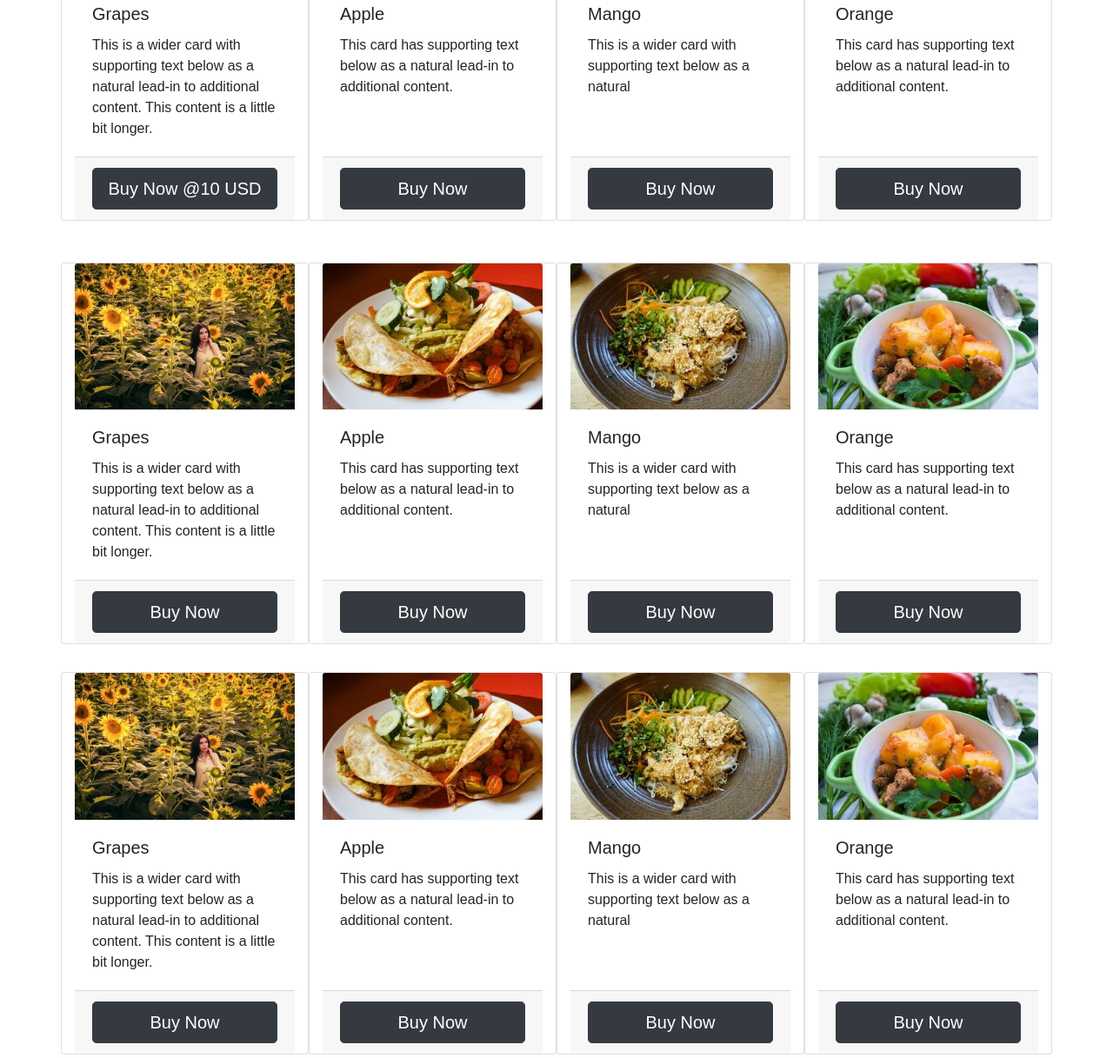
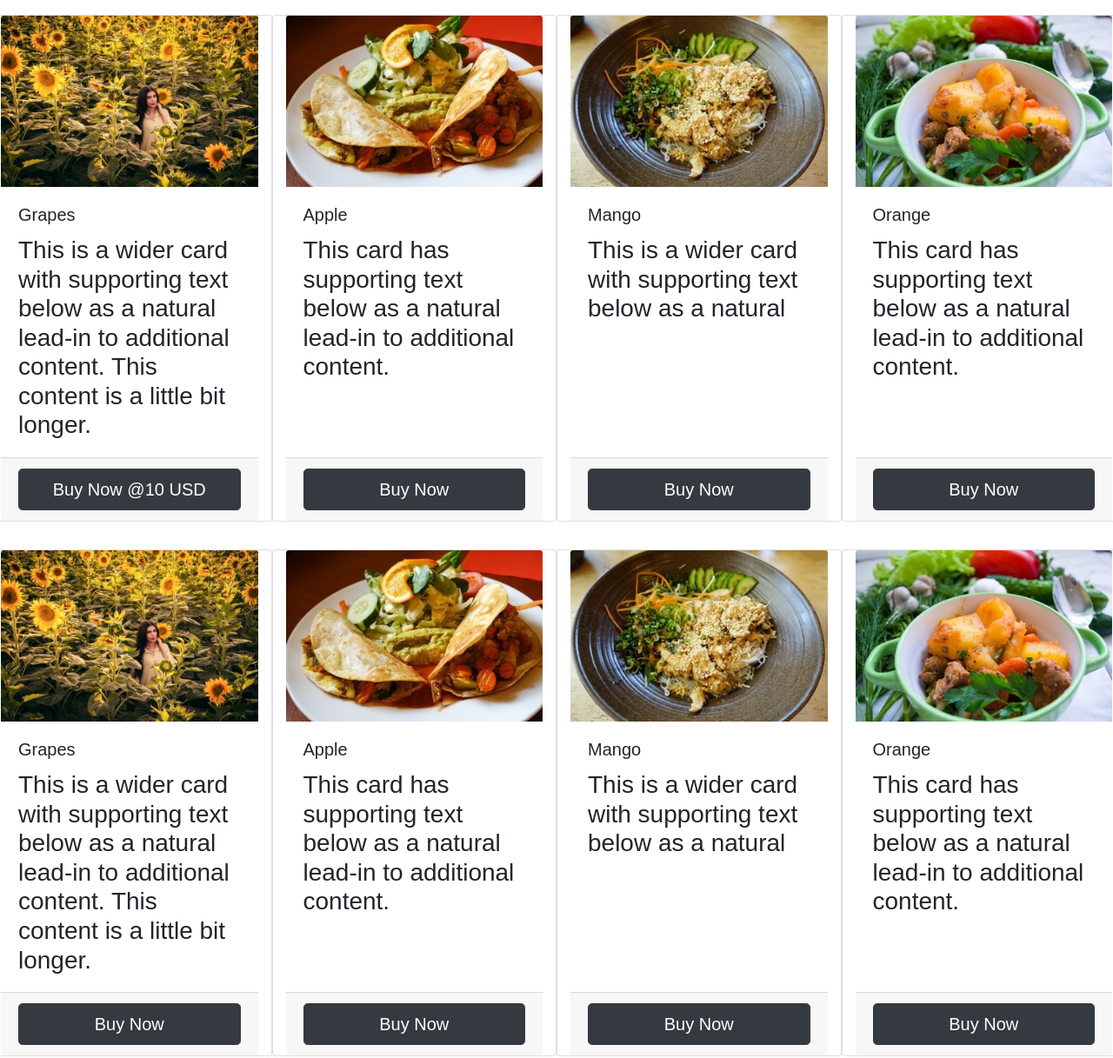
Before and after one commit to shriyashh/farmfresh.github.io, a plain HTML site: page index.html in a window 1280 px wide. Shown: the part 1355-2572 px from the top of the page at 87% size. Drawn offline with nearby package versions, Linux system fonts and the light colour scheme.

Commit message:
Update index.html

```diff
--- a/index.html
+++ b/index.html
@@ -1,4 +1,5 @@
 <!DOCTYPE html>
+
 <html lang="en">
   <head>
     <!-- Required meta tags -->
@@ -19,7 +20,9 @@
     <link rel="stylesheet" type="text/css" href="style1.css">
 
 </head>
-  <body>
+
+<body class="">
+
     <!-- Optional JavaScript -->
     <!-- jQuery first, then Popper.js, then Bootstrap JS -->
     <script
@@ -44,8 +47,10 @@
 
 
   <div class="container">
-    <nav id="navbar-example2"class="fixed-top navbar navbar-expand-lg navbar navbar-light bg-light">
-      <a class="navbar-brand font-weight-bold text-success" href="#">FARM FRESH</a>
+    <nav id="navbar-example2"class=" fixed-top navbar navbar-expand-lg navbar navbar-light bg-light">
+      <a class=" navbar-brand font-weight-bold text-success" href="#">FARM SPICES-JUICES</a>
+
+
           <button
         class="navbar-toggler"
         type="button"
@@ -58,9 +63,10 @@
         <span class="navbar-toggler-icon"></span>
       </button>
 
+
       <div class="collapse navbar-collapse" id="navbarSupportedContent">
-        <ul class="navbar-nav mr-auto">
-          <li class="nav-item">
+        <ul class="navbar-nav ml-auto">
+          <li class="nav-item ">
             <a class="nav-link" href="#">HOME</a>
           </li>
           <li class="nav-item">
@@ -79,7 +85,8 @@
           </li>
         </ul>
 
-        <div class="col-lg-6">
+
+        <div class="col-lg-4">
             <div class="input-group">
               <input type="text" class="form-control" placeholder="Search for...">
               <span class="input-group-btn">
@@ -87,20 +94,22 @@
               </span>
             </div><!-- /input-group -->
           </div><!-- /.col-lg-6 -->
+        </div><!-- /.row -->
+      </div>
     </nav>
 
 
-<div class="jumbotron">
-  <h1 class="display">COVID 19!</h1>
-  <p class="lead">This is a simple hero unit, a simple jumbotron-style component for calling extra attention to featured content or information.</p>
-  <hr class="">
+       <div class="jumbotron text-light bg-dark">
+         <h1 class="display-5 mt-5 ">COVID 19!</h1>
+         <p class="lead ">This is a simple hero unit, a simple jumbotron-style component for calling extra attention to featured content or information.</p>
+         <hr>
          <p>It uses utility classes for typography and spacing to space content out within the larger container.</p>
-  <a class="btn btn-primary btn-lg" href="https://www.google.com/search?q=covid-19&oq=covi&aqs=chrome.0.69i59j69i57j0l5j69i61.1940j0j7&sourceid=chrome&ie=UTF-8#wptab=s:H4sIAAAAAAAAAONgVuLVT9c3NMwySk6OL8zJecTozS3w8sc9YSmnSWtOXmO04eIKzsgvd80rySypFNLjYoOyVLgEpVB1ajBI8XOhCvHsYuL2SE3MKckILkksKV7EKpicX5Sfl1iWWVRarFAMEgMAoubRkIEAAAA" role="button">Learn more</a>
+         <a class="btn btn-primary btn-md" href="https://www.google.com/search?q=covid-19&oq=covi&aqs=chrome.0.69i59j69i57j0l5j69i61.1940j0j7&sourceid=chrome&ie=UTF-8#wptab=s:H4sIAAAAAAAAAONgVuLVT9c3NMwySk6OL8zJecTozS3w8sc9YSmnSWtOXmO04eIKzsgvd80rySypFNLjYoOyVLgEpVB1ajBI8XOhCvHsYuL2SE3MKckILkksKV7EKpicX5Sfl1iWWVRarFAMEgMAoubRkIEAAAA" role="button">Learn more</a>
        </div>
 
 
 
-      <div id="carouselExampleCaptions" class="carousel slide" data-ride="carousel">
+      <div id="carouselExampleCaptions" class="carousel slide" data-ride="carousel" data-interval="2000">
         <ol class="carousel-indicators">
           <li data-target="#carouselExampleCaptions" data-slide-to="0" class="active"></li>
           <li data-target="#carouselExampleCaptions" data-slide-to="1"></li>
@@ -109,21 +118,21 @@
       <div class="carousel-inner">
         <div class="carousel-item active">
          <img src="4.jpg" class="d-block w-100 h-25" alt="...">
-          <div class="carousel-caption d-none d-md-block">
+          <div class="carousel-caption d-none d-md-block text-lg">
             <h5>First slide label</h5>
             <p>Nulla vitae elit libero, a pharetra augue mollis interdum.</p>
           </div>
         </div>
         <div class="carousel-item">
           <img src="4.jpg" class="d-block w-100 h-25" alt="...">
-        <div class="carousel-caption d-none d-md-block">
+        <div class="carousel-caption d-none d-md-block text-lg">
           <h5>Second slide label</h5>
           <p>Lorem ipsum dolor sit amet, consectetur adipiscing elit.</p>
         </div>
       </div>
       <div class="carousel-item">
         <img src="4.jpg" class="d-block w-100 h-25" alt="...">
-        <div class="carousel-caption d-none d-md-block">
+        <div class="carousel-caption d-none d-md-block text-lg">
           <h5>Third slide label</h5>
           <p>Praesent commodo cursus magna, vel scelerisque nisl consectetur.</p>
         </div>
@@ -136,52 +145,51 @@
       <a class="carousel-control-next" href="#carouselExampleCaptions" role="button" data-slide="next">
         <span class="carousel-control-next-icon" aria-hidden="true"></span>
         <span class="sr-only">Next</span>
-  </a>
-</div>
+      </a></div>
 
-  <section class="my-3">
-    <div class="py-3">
+
+    <h3 class="display-5 text-center py-4 my-3">Our Products<h3>
         <div class="row">
           <div class="card col-md-3 col-lg-3 col-sm-12">
             <img class="card-img-top" src="1.jpg" alt="Card image cap">
               <div class="card-body">
-                <h5 class="card-title">Grapes</h5>
-                <p class="card-text">This is a wider card with supporting text below as a natural lead-in to additional content. This content is a little bit longer.</p>
+                <h5 class="display-5 card-title text-left">Grapes</h5>
+                <p class="card-text text-sm-left font-weight-light">This is a wider card with supporting text below as a natural lead-in to additional content. This content is a little bit longer.</p>
               </div>
           <div class="card-footer ">
-          <a class="btn btn-dark btn-primary btn-lg btn-block" href="grapes.html" role="button">Buy Now @10 USD</a>
+          <a class="btn btn-dark btn-primary btn-lg btn-block" href="#" role="button">Buy Now @10 USD</a>
           </div>
         </div>
 
     <div class="card col-md-3 col-lg-3 col-sm-12">
       <img class="card-img-top" src="2.jpg" alt="Card image cap">
         <div class="card-body">
-          <h5 class="card-title">Apple</h5>
-          <p class="card-text">This card has supporting text below as a natural lead-in to additional content.</p>
+          <h5 class="display-5 card-title text-left">Apple</h5>
+          <p class="card-text text-sm-left font-weight-light">This card has supporting text below as a natural lead-in to additional content.</p>
         </div>
       <div class="card-footer ">
-        <a class="btn btn-dark btn-primary btn-lg btn-block" href="grapes.html" role="button">Buy Now </a>
+        <a class="btn btn-dark btn-primary btn-lg btn-block" href="#" role="button">Buy Now </a>
       </div>
     </div>
 
     <div class="card col-md-3 col-lg-3 col-sm-12">
         <img class="card-img-top" src="3.jpg" alt="Card image cap">
           <div class="card-body">
-            <h5 class="card-title">Mango</h5>
-            <p class="card-text">This is a wider card with supporting text below as a natural</p>
+            <h5 class="display-5 card-title text-left">Mango</h5>
+            <p class="card-text text-sm-left font-weight-light">This is a wider card with supporting text below as a natural</p>
           </div>
       <div class="card-footer ">
-        <button type="button" class="btn btn-dark btn-primary btn-lg btn-block">Buy Now</button>
+        <a class="btn btn-dark btn-primary btn-lg btn-block" href="#" role="button">Buy Now </a>
       </div>
     </div>
     <div class="card col-md-3 col-lg-3 col-sm-12">
       <img class="card-img-top" src="4.jpg" alt="Card image cap">
         <div class="card-body">
-          <h5 class="card-title">Orange</h5>
-          <p class="card-text">This card has supporting text below as a natural lead-in to additional content.</p>
+          <h5 class="display-5 card-title text-left">Orange</h5>
+          <p class="card-text text-sm-left font-weight-light">This card has supporting text below as a natural lead-in to additional content.</p>
         </div>
           <div class="card-footer ">
-        <a class="btn btn-dark btn-primary btn-lg btn-block" href="grapes.html" role="button">Buy Now</a>
+            <a class="btn btn-dark btn-primary btn-lg btn-block" href="#" role="button">Buy Now</a>
           </div>
       </div>
     </div>
@@ -195,41 +203,41 @@
           <div class="card col-md-3 col-lg-3 col-sm-12">
             <img class="card-img-top" src="1.jpg" alt="Card image cap">
               <div class="card-body">
-                <h5 class="card-title">Grapes</h5>
-                <p class="card-text">This is a wider card with supporting text below as a natural lead-in to additional content. This content is a little bit longer.</p>
+                <h5 class="display-5 card-title text-left">Grapes</h5>
+                <p class="card-text text-sm-left font-weight-light">This is a wider card with supporting text below as a natural lead-in to additional content. This content is a little bit longer.</p>
               </div>
               <div class="card-footer ">
-                <a class="btn btn-dark btn-primary btn-lg btn-block" href="grapes.html" role="button">Buy Now</a>
+                <a class="btn btn-dark btn-primary btn-lg btn-block" href="#" role="button">Buy Now </a>
                </div>
           </div>
         <div class="card col-md-3 col-lg-3 col-sm-12">
           <img class="card-img-top" src="2.jpg" alt="Card image cap">
             <div class="card-body">
-              <h5 class="card-title">Apple</h5>
-              <p class="card-text">This card has supporting text below as a natural lead-in to additional content.</p>
+              <h5 class="display-5 card-title text-left">Apple</h5>
+              <p class="card-text text-sm-left font-weight-light">This card has supporting text below as a natural lead-in to additional content.</p>
             </div>
           <div class="card-footer ">
-            <a class="btn btn-dark btn-primary btn-lg btn-block" href="grapes.html" role="button">Buy Now</a>
+            <a class="btn btn-dark btn-primary btn-lg btn-block" href="#" role="button">Buy Now </a>
           </div>
         </div>
       <div class="card col-md-3 col-lg-3 col-sm-12">
         <img class="card-img-top" src="3.jpg" alt="Card image cap">
           <div class="card-body">
-            <h5 class="card-title">Mango</h5>
-            <p class="card-text">This is a wider card with supporting text below as a natural</p>
+            <h5 class="display-5 card-title text-left">Mango</h5>
+            <p class="card-text text-sm-left font-weight-light">This is a wider card with supporting text below as a natural</p>
           </div>
             <div class="card-footer ">
-              <button type="button" class="btn btn-dark btn-primary btn-lg btn-block">Buy Now</button>
+              <a class="btn btn-dark btn-primary btn-lg btn-block" href="#" role="button">Buy Now </a>
             </div>
       </div>
       <div class="card col-md-3 col-lg-3 col-sm-12">
         <img class="card-img-top" src="4.jpg" alt="Card image cap">
           <div class="card-body">
-            <h5 class="card-title">Orange</h5>
-            <p class="card-text">This card has supporting text below as a natural lead-in to additional content.</p>
+            <h5 class="display-5 card-title text-left">Orange</h5>
+            <p class="card-text text-sm-left font-weight-light">This card has supporting text below as a natural lead-in to additional content.</p>
           </div>
           <div class="card-footer ">
-            <a class="btn btn-dark btn-primary btn-lg btn-block" href="grapes.html" role="button">Buy Now</a>
+            <a class="btn btn-dark btn-primary btn-lg btn-block" href="#" role="button">Buy Now </a>
           </div>
       </div>
     </div>
@@ -241,77 +249,52 @@
         <div class="card col-md-3 col-lg-3 col-sm-12">
             <img class="card-img-top" src="1.jpg" alt="Card image cap">
           <div class="card-body">
-            <h5 class="card-title">Grapes</h5>
-            <p class="card-text">This is a wider card with supporting text below as a natural lead-in to additional content. This content is a little bit longer.</p>
+            <h5 class="display-5 card-title text-left">Grapes</h5>
+            <p class="card-text text-sm-left font-weight-light">This is a wider card with supporting text below as a natural lead-in to additional content. This content is a little bit longer.</p>
           </div>
           <div class="card-footer ">
-            <a class="btn btn-dark btn-primary btn-lg btn-block" href="grapes.html" role="button">Buy Now</a>
+        <a class="btn btn-dark btn-primary btn-lg btn-block" href="#" role="button">Buy Now </a>
           </div>
        </div>
        <div class="card col-md-3 col-lg-3 col-sm-12">
           <img class="card-img-top" src="2.jpg" alt="Card image cap">
             <div class="card-body">
-              <h5 class="card-title">Apple</h5>
-              <p class="card-text">This card has supporting text below as a natural lead-in to additional content.</p>
+              <h5 class="display-5 card-title text-left">Apple</h5>
+              <p class="card-text text-sm-left font-weight-light">This card has supporting text below as a natural lead-in to additional content.</p>
             </div>
            <div class="card-footer ">
-              <a class="btn btn-dark btn-primary btn-lg btn-block" href="grapes.html" role="button">Buy Now</a>
+             <a class="btn btn-dark btn-primary btn-lg btn-block" href="#" role="button">Buy Now </a>
            </div>
          </div>
          <div class="card col-md-3 col-lg-3 col-sm-12">
            <img class="card-img-top" src="3.jpg" alt="Card image cap">
              <div class="card-body">
-               <h5 class="card-title">Mango</h5>
-               <p class="card-text">This is a wider card with supporting text below as a natural</p>
+               <h5 class="display-5 card-title text-left">Mango</h5>
+               <p class="card-text text-sm-left font-weight-light">This is a wider card with supporting text below as a natural</p>
              </div>
              <div class="card-footer ">
-               <a class="btn btn-dark btn-primary btn-lg btn-block" href="grapes.html" role="button">Buy Now</a>
+              <a class="btn btn-dark btn-primary btn-lg btn-block" href="#" role="button">Buy Now </a>
              </div>
             </div>
           <div class="card col-md-3 col-lg-3 col-sm-12">
             <img class="card-img-top" src="4.jpg" alt="Card image cap">
               <div class="card-body">
-                <h5 class="card-title">Orange</h5>
-                <p class="card-text">This card has supporting text below as a natural lead-in to additional content.</p>
+                <h5 class="display-5 card-title text-left">Orange</h5>
+                <p class="card-text text-sm-left font-weight-light">This card has supporting text below as a natural lead-in to additional content.</p>
               </div>
               <div class="card-footer ">
-                <a class="btn btn-dark btn-primary btn-lg btn-block" href="grapes.html" role="button">Buy Now</a>
+                <a class="btn btn-dark btn-primary btn-lg btn-block" href="#" role="button">Buy Now </a>
               </div>
             </div>
           </div>
 
 
 
-          <div class="jumbotron jumbotron-fluid my-5 py-">
+       <div class="jumbotron jumbotron-fluid my-5 ml-1">
          <h1 class="display-4">Fluid jumbotrons</h1>
          <p class="lead">This is a modified jumbotron that occupies the entire horizontal space of its parent.</p>
         </div>
-</div>
 
-
-        <ul class="list-unstyled">
-  <li class="media">
-    <img src="1.jpg" class="mr-3 shadow-lg mb-5 bg-grey rounded" alt="...">
-    <div class="media-body">
-      <h5 class="mt-0 mb-1">List-based media object</h5>
-      Cras sit amet nibh libero, in gravida nulla. Nulla vel metus scelerisque ante sollicitudin. Cras purus odio, vestibulum in vulputate at, tempus viverra turpis. Cras sit amet nibh libero, in gravida nulla. Nulla vel metus scelerisque ante sollicitudin. Fusce condimentum nunc ac nisi vulputate fringilla. Donec lacinia congue felis in faucibus.
-    </div>
-  </li>
-  <li class="media">
-    <img src="4.jpg" class="mr-3 shadow-lg mb-5 bg-grey rounded" alt="...">
-    <div class="media-body">
-      <h5 class="mt-0 mb-1">List-based media object</h5>
-      Cras sit amet nibh libero, in gravida nulla. Nulla vel metus scelerisque ante sollicitudin. Cras sit amet nibh libero, in gravida nulla. Nulla vel metus scelerisque ante sollicitudin. Cras purus odio, vestibulum in vulputate at, tempus viverra turpis. Fusce condimentum nunc ac nisi vulputate fringilla. Donec lacinia congue felis in faucibus.
-    </div>
-  </li>
-  <li class="media">
-    <img src="1.jpg" class="mr-3 shadow-lg mb-5 bg-grey rounded" alt="...">
-    <div class="media-body">
-      <h5 class="mt-0 mb-1">List-based media object</h5>
-      Cras sit amet nibh libero, in gravida nulla. Nulla vel metus scelerisque ante sollicitudin. Cras purus odio, vestibulum in vulputate at, tempus viverra turpis. Fusce condimentum nunc ac nisi vulputate fringilla. Cras sit amet nibh libero, in gravida nulla. Nulla vel metus scelerisque ante sollicitudin. ssDonec lacinia congue felis in faucibus.
-    </div>
-  </li>
-</ul>
 
 
         <div class="py-5 shadow-lg mb-5 bg-grey img-thumbnail">
@@ -338,11 +321,13 @@
     </blockquote>
 
 
+
+
+</div>
 </div>
 
 
-
-<footer id="sticky-footer" class="py-3 bg-dark text-light text-white-50">
+<footer id="sticky-footer" class="footer py-3 bg-dark text-light text-white-50">
     <div class="text-center">
       <small>Copyright &copy; Your Website</small>
     </div>
@@ -350,18 +335,5 @@
 
 
 
-
-
-
-
-
-<script>
-// Usage as a mixin
-.skip-navigation {
-  @include sr-only;
-  @include sr-only-focusable;
-}
-
-</script>
 </body>
 </html>
```
Lines whose indentation alone changed are shown as unchanged.
